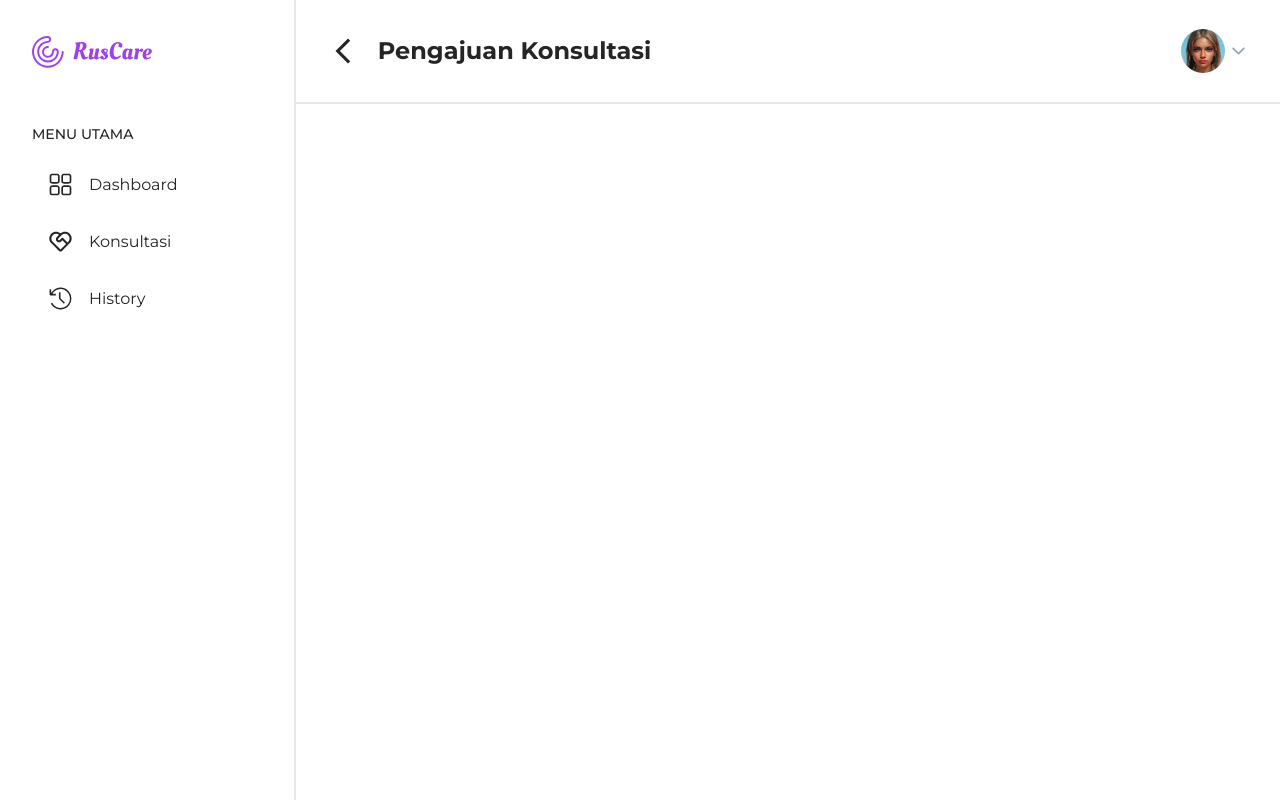
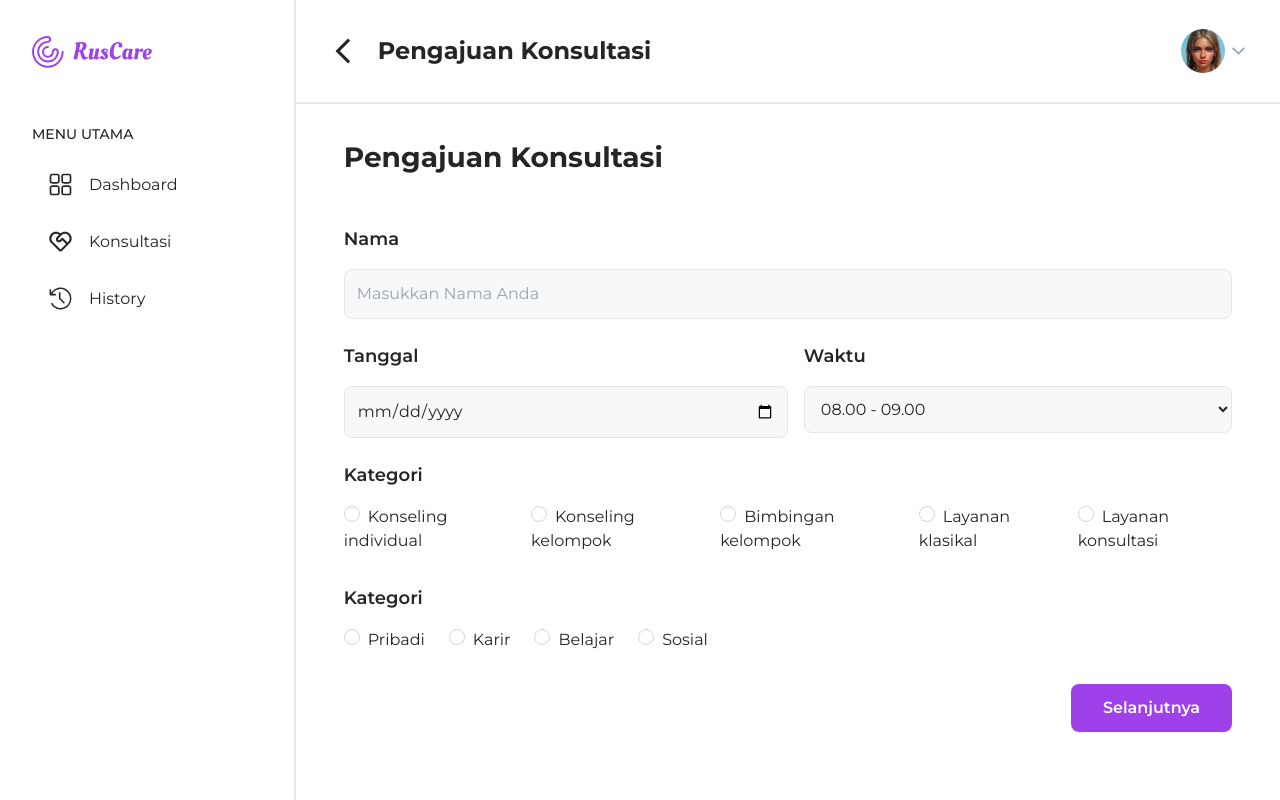
Before and after one commit to Nareswara05/NextJS-Ruscare, a Next.js app: page /dashboard/consultation in a window 1280 px wide. Built offline with nearby package versions, Linux system fonts and the light colour scheme.

Commit message:
feat [NR] add consultation page

```diff
--- a/src/app/(pages)/dashboard/components/main-sidebar.jsx
+++ b/src/app/(pages)/dashboard/components/main-sidebar.jsx
@@ -36,7 +36,7 @@ export default function MainSideBar() {
   return (
     <>
       <div
-      className={`lg:w-[30%] h-full bg-white flex flex-col border-r-2 ${
+      className={`lg:w-[30%] h-full  bg-white flex flex-col border-r-2  ${
         isSideBarOpen ? "flex" : "hidden"
       }`}
     >
--- /dev/null
+++ b/src/app/(pages)/dashboard/consultation/components/input-date.jsx
@@ -0,0 +1,44 @@
+import React from 'react'
+
+const InputDate = () => {
+    const data = [
+        {
+            time: "08.00 - 09.00"
+        },
+        {
+            time: "10.00 - 11.00"
+        },
+        {
+            time: "12.00 - 13.00"
+        },
+        {
+            time: "14.00 - 15.00"
+        },
+    ];
+
+    return (
+        <div className='grid grid-cols-2 space-x-4 w-full'>
+            <div>
+                <h1 className='text-[18px] font-semibold pb-4 text-textPrimary'>Tanggal</h1>
+                <input
+                    type="date"
+                    className='w-full p-[12px] text-[16px] bg-[#F6F8FA] border-[1px] border-[#E5E5E5] outline-none rounded-lg text-textPrimary'
+                />
+            </div>
+            <div>
+                <h1 className='text-[18px] font-semibold pb-4 text-textPrimary'>Waktu</h1>
+                <select
+                    className='w-full p-[12px] text-[16px] bg-[#F6F8FA] border-[1px] border-[#E5E5E5] outline-none rounded-lg text-textPrimary'
+                >
+                    {data.map((item, index) => (
+                        <option key={index} value={item.time}>
+                            {item.time}
+                        </option>
+                    ))}
+                </select>
+            </div>
+        </div>
+    )
+}
+
+export default InputDate
--- /dev/null
+++ b/src/app/(pages)/dashboard/consultation/components/input-name.jsx
@@ -0,0 +1,16 @@
+import React from 'react'
+
+const InputName = () => {
+  return (
+    <div>
+        <h1 className='text-[18px] font-semibold pb-4 text-textPrimary pt-12'>Nama</h1>
+        <input
+        type="text"
+        className='w-full p-[12px] text-[16px] bg-[#F6F8FA] border-1 border-[E5E5E5] border outline-none rounded-lg text-textPrimary'
+        placeholder='Masukkan Nama Anda'
+        />
+    </div>
+  )
+}
+
+export default InputName
--- /dev/null
+++ b/src/app/(pages)/dashboard/consultation/components/radio-button-category.jsx
@@ -0,0 +1,39 @@
+import React from 'react';
+
+const RadioButtonCategory = () => {
+    const data = [
+        {
+            category: "Pribadi"
+        },
+        {
+            category: "Karir"
+        },
+        {
+            category: "Belajar"
+        },
+        {
+            category: "Sosial"
+        }
+    ];
+
+    return (
+        <div>
+            <h1 className='text-[18px] font-semibold pb-4 text-textPrimary'>Kategori</h1>
+            <div className='flex flex-row gap-6'>
+            {data.map((item, index) => (
+                <label key={index} className='block text-[16px] text-textPrimary mb-2'>
+                    <input
+                        type="radio"
+                        name="category"
+                        value={item.category}
+                        className='mr-2'
+                    />
+                    {item.category}
+                </label>
+            ))}
+            </div>
+        </div>
+    )
+}
+
+export default RadioButtonCategory;
--- /dev/null
+++ b/src/app/(pages)/dashboard/consultation/components/radio-button-service.jsx
@@ -0,0 +1,43 @@
+import React from 'react'
+
+const RadioButtonService = () => {
+    const data = [
+        {
+            service: "Konseling individual"
+        },
+        {
+            service: "Konseling kelompok"
+        },
+        {
+            service: "Bimbingan kelompok"
+        },
+        {
+            service: "Layanan klasikal"
+        },
+        {
+            service: "Layanan konsultasi"
+        },
+
+    ];
+
+    return (
+        <div>
+            <h1 className='text-[18px] font-semibold pb-4 text-textPrimary'>Kategori</h1>
+            <div className='flex flex-row gap-6'>
+            {data.map((item, index) => (
+                <label key={index} className='block text-[16px] text-textPrimary mb-2'>
+                    <input
+                        type="radio"
+                        name="category"
+                        value={item.service}
+                        className='mr-2'
+                    />
+                    {item.service}
+                </label>
+            ))}
+            </div>
+        </div>
+    )
+}
+
+export default RadioButtonService
--- a/src/app/(pages)/dashboard/consultation/page.jsx
+++ b/src/app/(pages)/dashboard/consultation/page.jsx
@@ -1,9 +1,22 @@
 import React from 'react'
+import InputDate from './components/input-date'
+import InputName from './components/input-name'
+import RadioButtonCategory from './components/radio-button-category'
+import RadioButtonService from './components/radio-button-service'
 
 const ConsultationPage = () => {
   return (
-    <div>
-
+    <div className='px-12 pt-8 bg-white'>
+      <h1 className='text-[28px] font-bold text-textPrimary '>Pengajuan Konsultasi</h1>
+      <div className='flex flex-col gap-6'>
+        <InputName />
+        <InputDate />
+        <RadioButtonService />
+        <RadioButtonCategory />
+        <div className='flex justify-end'>
+          <button className='bg-primary hover:bg-purple-700 text-white px-8 w-fit py-3 font-semibold rounded-lg'>Selanjutnya</button>
+        </div>
+      </div>
     </div>
   )
 }
--- a/src/app/globals.css
+++ b/src/app/globals.css
@@ -44,3 +44,36 @@ body {
   overflow-x: hidden; /* Hide horizontal scrollbar */
   transition: width 0.3s ease-in-out; /* Ensure transition for closing */
 }
+
+
+/* styles.css */
+
+input[type="radio"]:checked {
+  background-color: #6b46c1; /* Purple color */
+  border-color: #6b46c1; /* Purple color */
+  outline: 2px solid #6b46c1; /* To ensure visibility on all browsers */
+  outline-offset: 2px; /* Optional: to add some spacing around the outline */
+}
+
+/* To ensure the border color is applied */
+input[type="radio"] {
+  appearance: none; /* Remove default styling */
+  border: 1px solid #d1d5db; /* Default border color */
+  width: 16px;
+  height: 16px;
+  border-radius: 50%;
+  display: inline-block;
+  position: relative;
+}
+
+input[type="radio"]:checked::before {
+  content: '';
+  display: block;
+  width: 10px;
+  height: 10px;
+  border-radius: 50%;
+  background-color: #6b46c1; /* Purple color */
+  position: absolute;
+  top: 3px;
+  left: 3px;
+}
```
